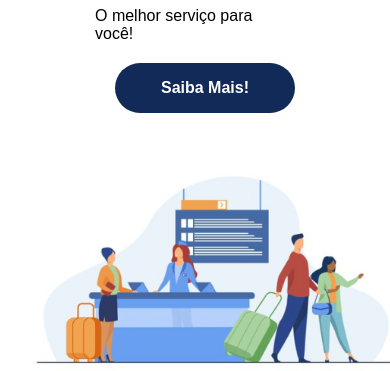
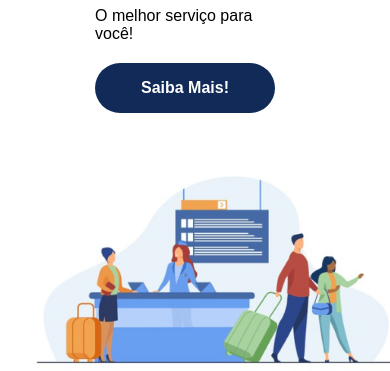
Before and after one commit to idilenebrito/flex-turismos, a plain HTML site: page index.html in a window 390 px wide. Shown: the part 473-844 px from the top of the page. Drawn offline with Linux system fonts and the light colour scheme.

Commit message:
atualizacao de prints

```diff
--- a/style.css
+++ b/style.css
@@ -70,8 +70,6 @@ header .menu{
     margin-bottom: 10px;
 }
 
-
-
 #quem-somos{
     flex-direction: row-reverse;
     align-items: center;
@@ -122,7 +120,6 @@ header .menu{
 
 #servicos h2{
     margin: 50px 0 30px 0;
-
     font-size: 32px;
 }
 
@@ -152,6 +149,7 @@ header .menu{
     line-height: 50px;
     font-weight: 700;
     text-align: center;
+    margin-left: 0;
 }
 
 .item-servico img{
@@ -296,20 +294,29 @@ footer .footer{
         margin-bottom: 20px;
     }
 
+    #servicos h2{
+       margin-right: 20px;
+    }
+
     .list-planos .item-plano{
         max-width: 80%;
         width: 100%;
         margin-bottom: 20px;
         align-self: center;
     }
+
     #planos h2{
         margin-bottom: 20px;
         align-items: center;
     }
 
-    .item-servico .button-white{
+    .item-servico .button-white {
         align-self: center;
         max-height: 200px;
+    }
+
+    .button-blue{
+        margin-left: 0;
     }
 
     footer{
```
Also changed, not shown: _assets/flexTurismos-mobile.png, _assets/hospedagens-mobile.png, _assets/pacote-viagens-mobile.png, _assets/planos-footer-mobile.png, _assets/planos-mobile.png, _assets/quem-somos.png, _assets/servicos-mobile.png.
